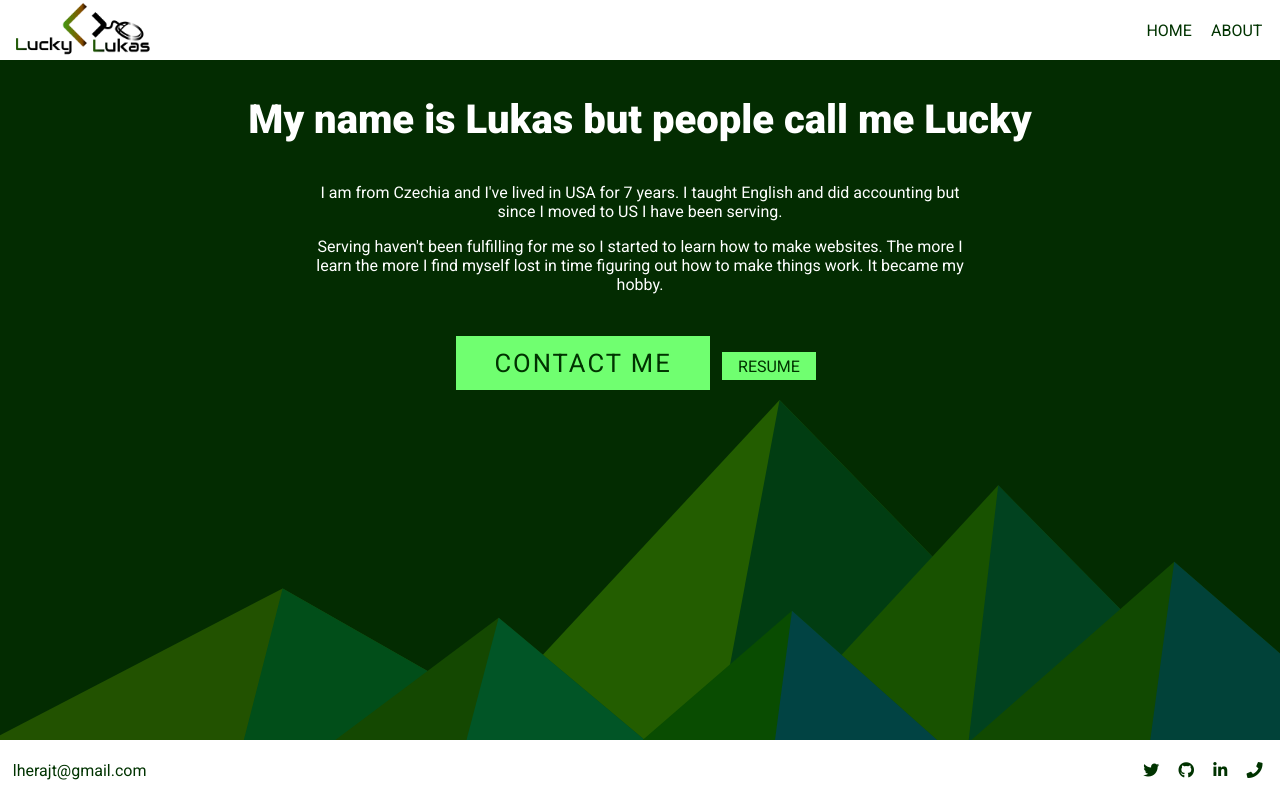
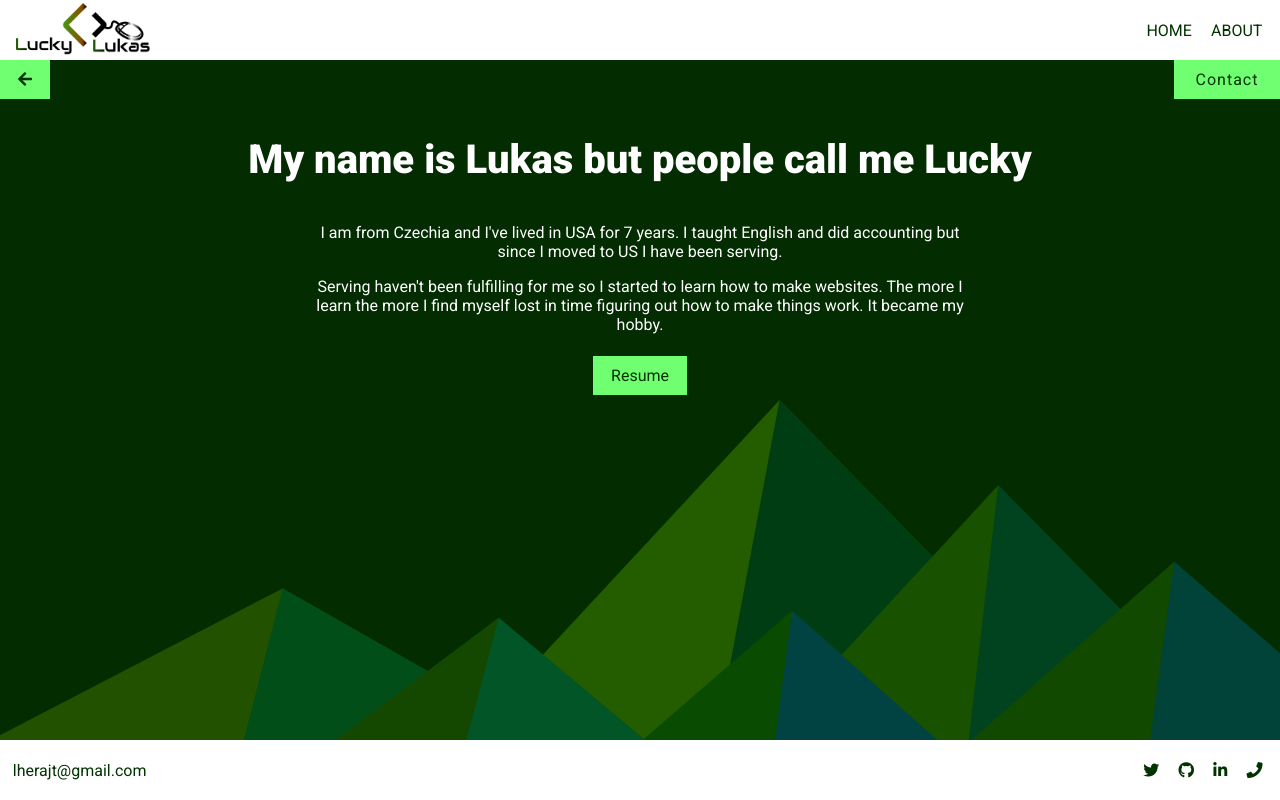
Before and after one commit to TheLukasHenry/LuckyPortfolio, a plain HTML site: page portfolio_new/about.html in a window 1280 px wide. Drawn offline with nearby package versions, Linux system fonts and the light colour scheme; files that its build step writes are made by us from their sources.

Commit message:
Contact btn and about fixed

```diff
--- a/portfolio_new/about.html
+++ b/portfolio_new/about.html
@@ -25,7 +25,7 @@
     </nav>
 
 
-    <h1 class="title text-focus-in about-title" id="title">My name is Lukas but people call me Lucky</h1>
+    <h1 class="title text-focus-in" id="title">My name is Lukas but people call me Lucky</h1>
 
 
     <div class="about__body">
@@ -33,11 +33,11 @@
         <p>Serving haven't been fulfilling for me so I started to learn how to make websites. The more I learn the more I find myself lost in time figuring out how to make things work. It became my hobby.</p>
     </div>
 
-    <section class="header about-header" id="header">
-        <button class="back-btn" id="back-btn" href="index.html"><i class="fas fa-arrow-left"></i></button>
+    <section class="header" id="header">
+        <button class="back-btn about__back-btn" id="back-btn" href="./index.html"><i class="fas fa-arrow-left"></i></button>
         <button class="contact" id="contact">
             <div class="contact__text">
-                Contact me
+                Contact
             </div>
             <div class="contact__icons">
                 <a class="contact__icons__icon" target="_blank" href="https://twitter.com/lherajt">
--- a/portfolio_new/index.js
+++ b/portfolio_new/index.js
@@ -63,8 +63,8 @@ projectBtn.addEventListener('click', () => {
     title.style.display = "none"
     projectBtn.style.display = "none"
     backBtn.style.display = "inline"
-    contact.style.marginTop = "2em"
-    contact.style.marginBottom = "1em"
+    // contact.style.marginTop = "2em"
+    // contact.style.marginBottom = "1em"
     // resume.style.marginTop = "3em"
 })
 
@@ -75,6 +75,6 @@ backBtn.addEventListener('click', () => {
     // title.style.paddingTop = "6em"
     backBtn.style.display = "none"
     projectBtn.style.display = "inline"
-    contact.style.marginTop = "1em"
-    contact.style.marginBottom = "0"
+    // contact.style.marginTop = "1em"
+    // contact.style.marginBottom = "0"
 })
--- a/portfolio_new/index.scss
+++ b/portfolio_new/index.scss
@@ -2,7 +2,7 @@
 
 $base: 0.4rem;
 $dark1: hsl(120, 100%, 10%);
-$dark2: hsla(120, 100%, 30%);
+$dark2: hsl(120, 100%, 30%);
 $light: hsl(0, 0%, 100%);
 $accent: hsl(120, 100%, 72%);
 $fs-body: 1rem;
@@ -119,28 +119,26 @@ footer {
 }
 
 .header {
-    margin-top: 4em;
-    margin-bottom: 60px;
+    margin-bottom: 5em;
 }
 
 .title {
-    margin: 0;
+    margin: 3em 0 1em 0;
     font-size: $fs-h2;
     animation: 1s cubic-bezier(0.215, 0.610, 0.355, 1.000) both;
     overflow: hidden;
 }
 
-.about-title {
-    margin: 2em 0 1em 0;
-}
-
-.about-header {
+.header {
     margin-top: 1em;
 }
 
-.about__body p {
+.about__body {
+    margin-bottom: 2em;
+    & p {
     max-width: 75ch;
     margin: 1em auto;
+    }
 }
 // animation for title
 .text-focus-in {
@@ -168,7 +166,7 @@ footer {
     background-color: rgba(0, 36, 0, 0.575);
     padding: 1em;
     max-width: 500px;
-    margin: 0 auto;
+    margin: 0 auto 2em auto;
     // animation: text-focus-in 1s cubic-bezier(0.550, 0.085, 0.680, 0.530) both;
     // opacity: 0.7;
     // & * {
@@ -178,21 +176,21 @@ footer {
         animation: text-focus-in 0.5s cubic-bezier(0.550, 0.085, 0.680, 0.530) both;
     }
 
-    .card__btn {
-        padding: 0.3em 1em;
-        background-color: $accent;
-        margin: 0.5em;
-        color: $dark1;
-        text-decoration: none;
-        letter-spacing: 1px;
-        // max-width: 200px;
-        &:hover,
-        &:focus {
-            transform: scale(1.1);
-            opacity: 0.8;
-            transition: 0.2s;
-        }
-    }
+    // .card__btn {
+    //     padding: 0.3em 1em;
+    //     background-color: $accent;
+    //     margin: 0.5em;
+    //     color: $dark1;
+    //     text-decoration: none;
+    //     letter-spacing: 1px;
+    //     // max-width: 200px;
+    //     &:hover,
+    //     &:focus {
+    //         transform: scale(1.1);
+    //         opacity: 0.8;
+    //         transition: 0.2s;
+    //     }
+    // }
 
     .card__description {
         max-width: 75ch;
@@ -334,34 +332,40 @@ footer {
     background: $accent;
     border: 2px solid $accent;
     color: $dark1;
-    font-size: $fs-h3;
-    text-transform: uppercase;
-    padding: 10px 30px;
-    margin-top: 1em;
-    margin-bottom: 1em;
+    font-size: $fs-body;
+    position: absolute;
+    top: 60px;
+    right: 0;
+    // text-transform: uppercase;
+    padding: 0.5em 1em;
+    margin: 0;
+    // margin-top: 1em;
+    // margin-bottom: 1em;
     // border-radius: 50px;
     cursor: pointer;
     transition: 500ms all ease-in-out;
     // height: 40px;
-    position: relative;
+    position: absolute;
     overflow: hidden;
     text-align: center;
-    width: 190px;
-    letter-spacing: 2px;
+    width: 70px;
+    letter-spacing: 1px;
 
     &:hover {
       background: $light;
       border-color: $accent;
       color: $light;
+      width: 190px;
+      height: 45px;
     }
     &:hover .contact__icons {
         &__icon{
 
             transform: translateY(-75%);
-            transition: all 300ms cubic-bezier(0.68, -0.55, 0.265, 1.55);
+            transition: all 400ms cubic-bezier(0.68, -0.55, 0.265, 1.55);
 
             &:nth-child(1) {
-                transition-delay: 30ms;
+            transition-delay: 30ms;
             }
             &:nth-child(2) {
             transition-delay: 60ms;
@@ -435,14 +439,16 @@ footer {
 
 .resume,
 .projects-btn,
-.back-btn {
+.back-btn,
+.card__btn {
     all: unset;
     background: $accent;
     margin: 1em 0.5em;
-    padding: 0.3em 1em;
+    padding: 0.5em 1em;
     cursor: pointer;
     color: $dark1;
-    text-transform: uppercase;
+    // text-transform: uppercase;
+    border: 2px solid $accent;
     font-weight: 400;
     transition: 200ms ease-in-out;
     &:hover {
@@ -453,7 +459,16 @@ footer {
 .back-btn {
     display: none;
     position: absolute;
-    top: 65px;
-    left: 1em;
+    top: 60px;
+    left: 0;
     margin: 0;
+    border: 2px solid $accent;
 }
+
+// .resume {
+//     margin-top: 2em;
+// }
+
+.about__back-btn {
+    display: inline;
+}
```
Also changed, not shown: portfolio_new/index.html (+1 -2 lines), portfolio_new/index.css, 1 other file.
